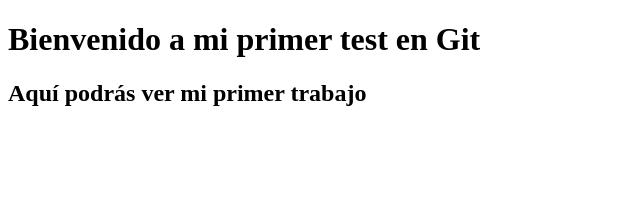
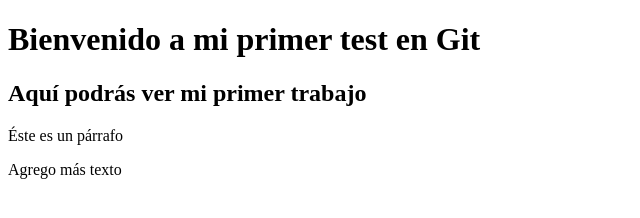
Before and after one commit to dvergaras/Proyecto-de-prueba, a plain HTML site: page index.html in a window 1280 px wide. Shown: the whole page, without its empty margins (0-640 px from the left). Drawn offline with Linux system fonts and the light colour scheme.

Commit message:
texto
Agregué más texto

```diff
--- a/index.html
+++ b/index.html
@@ -11,6 +11,8 @@
 <body>
     <h1>Bienvenido a mi primer test en Git</h1>
     <h2>Aquí podrás ver mi primer trabajo</h2>
+    <p>Éste es un párrafo</p>
+    <p>Agrego más texto</p>
 </body>
 
 </html>
```
